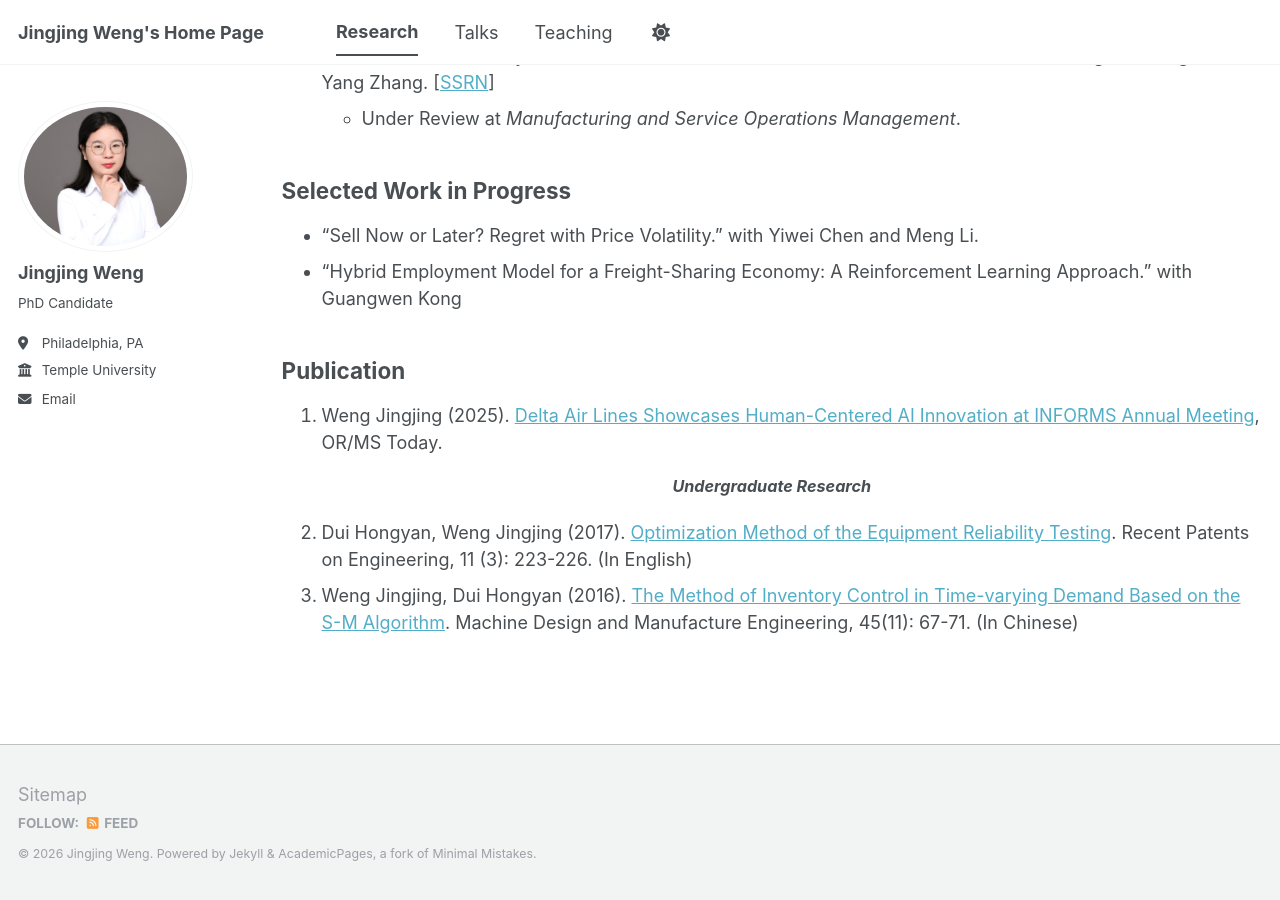
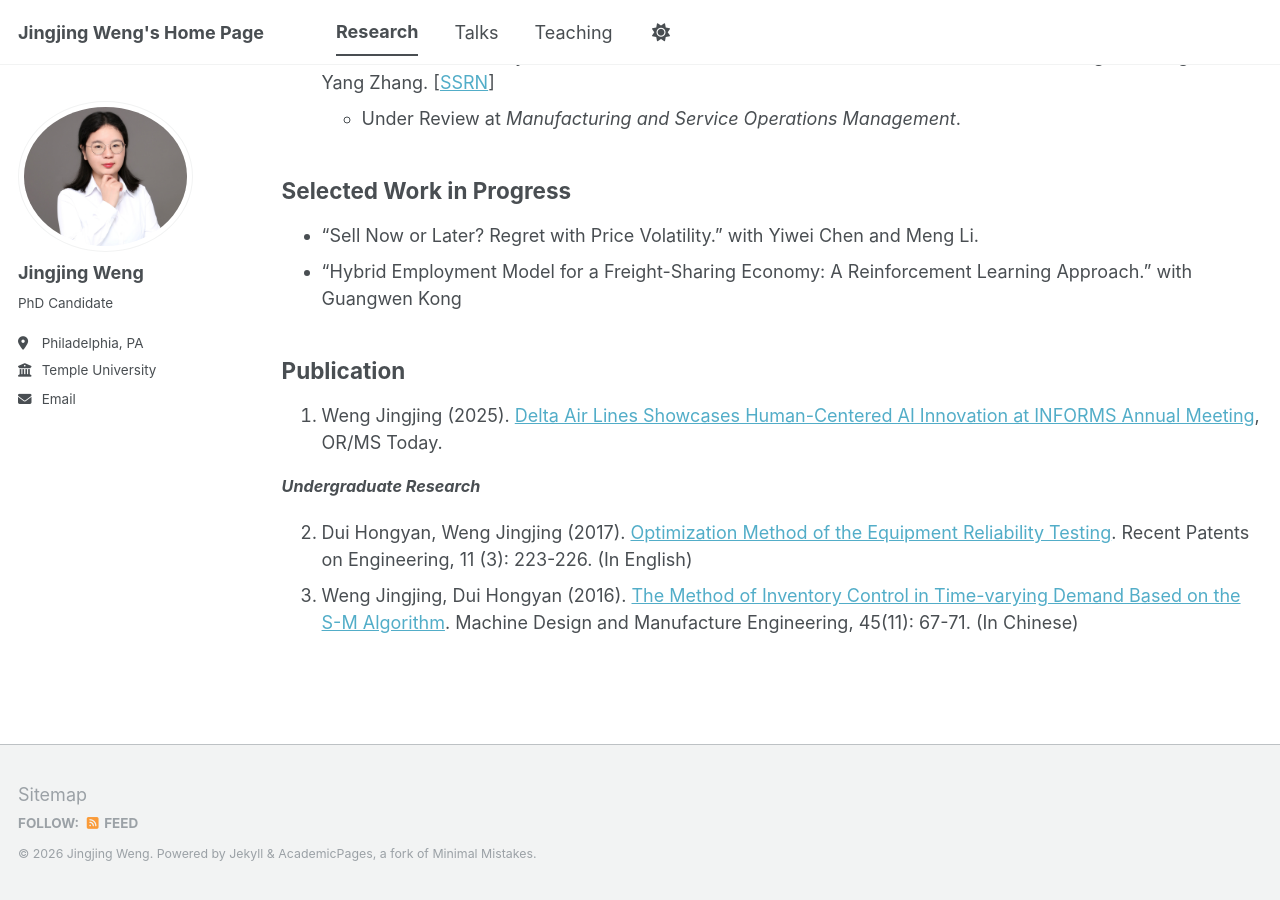
Before and after one commit to JingjingWeng/JingjingWeng.github.io, a Jekyll site: the page built from _pages/publications.md, in a window 1280 px wide and 900 px high, scrolled down 519 px. Built offline with Jekyll 4.4.1, drawn with Linux system fonts in a browser that asks for light colours; a script bundle is joined from its source files by our own code; library files that are not in the unit come from our copies.

Commit message:
Update publications.md

```diff
--- a/_pages/publications.md
+++ b/_pages/publications.md
@@ -32,7 +32,7 @@ author_profile: true
   <li>Weng Jingjing (2025). <a href="https://pubsonline.informs.org/do/10.1287/orms.2025.04.05n/full/">Delta Air Lines Showcases Human-Centered AI Innovation at INFORMS Annual Meeting</a>, OR/MS Today.</li>
 </ol>
 
-<p style="text-align: center; font-size: 0.9em;">
+<p style="text-align: left; font-size: 0.9em;">
   <strong><em>   Undergraduate Research</em></strong>
 </p>
 <ol start="2">
```
